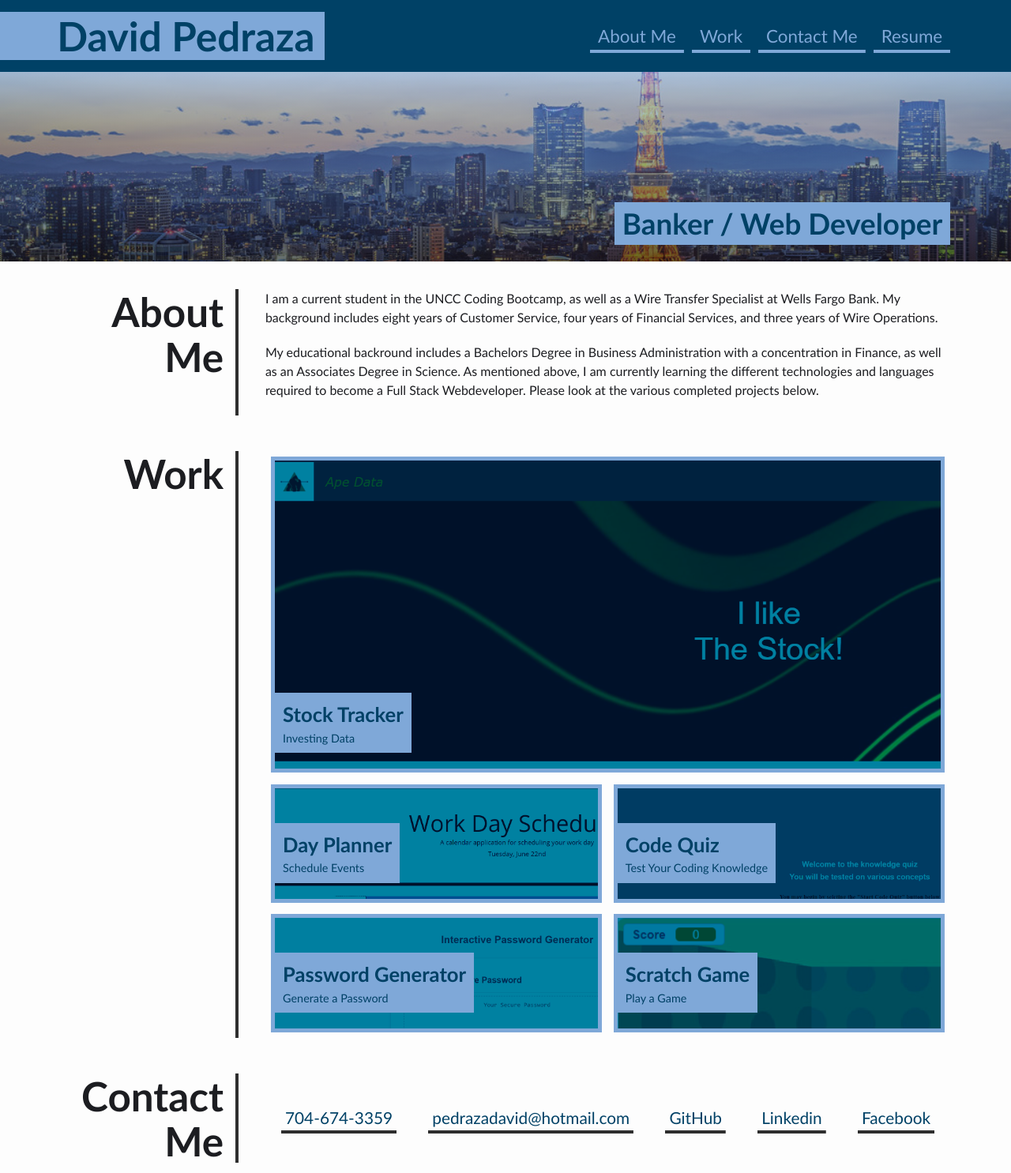
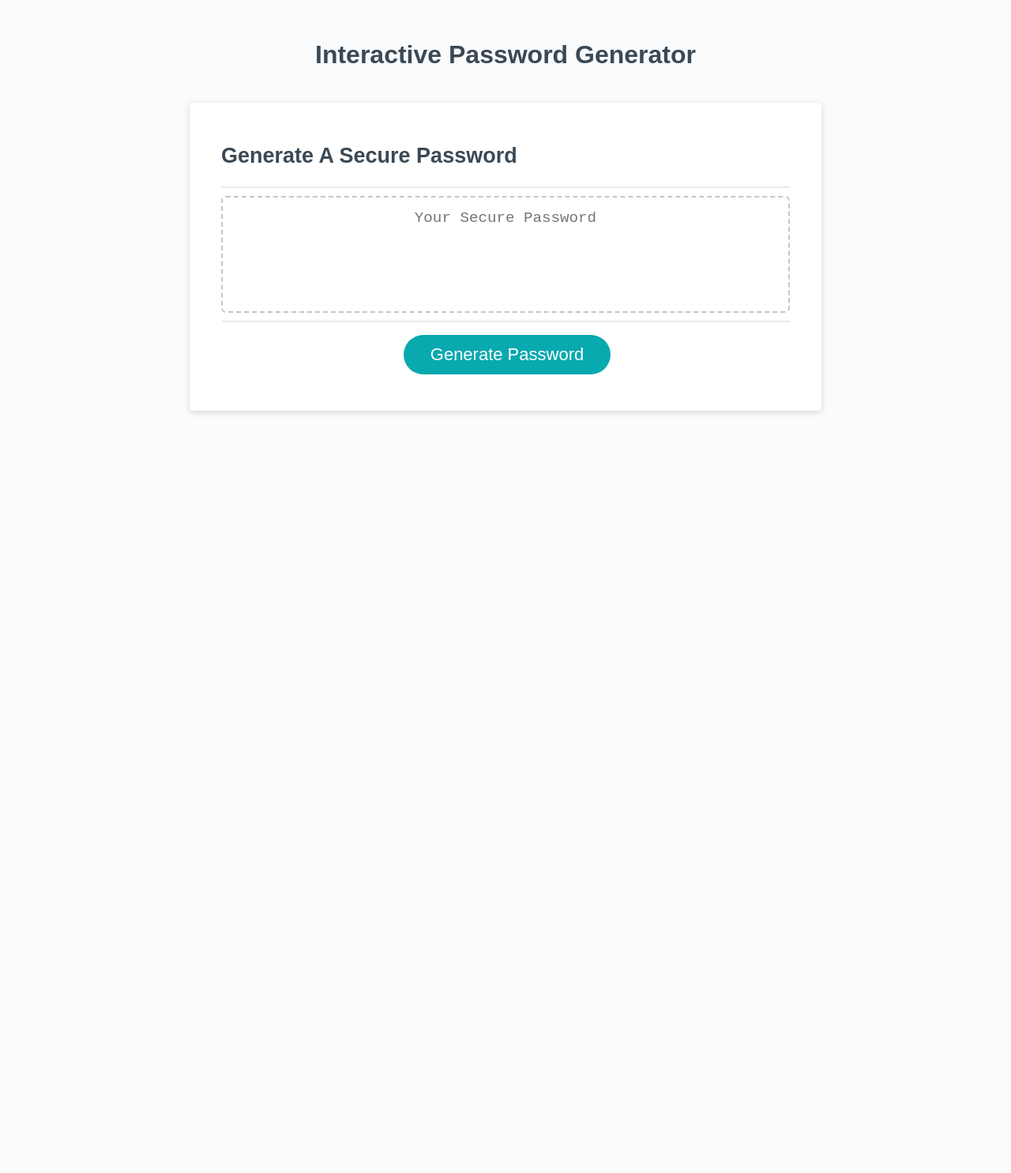
Before and after one commit to DavidPedraza95/Password-Generator, a plain HTML site: page index.html in a window 1280 px wide. Shown: the whole page at 79% size. After the commit the page ends 800 px from the top, so only its background shows below. Drawn offline with Linux system fonts and the light colour scheme.

Commit message:
updating password generator

```diff
--- a/index.html
+++ b/index.html
@@ -1,103 +1,34 @@
 <!DOCTYPE html>
 <html lang="en">
-
   <head>
-  <meta charset="UTF-8">
-  <meta name="viewport" content="width=device-width, initial-scale=1.0">
-  <meta http-equiv="X-UA-Compatible" content="ie=edge">
-  <title>David Pedraza Portfolio</title>
-  <link rel="stylesheet" href="./assets/css/style.css" />
+    <meta charset="UTF-8" />
+    <meta name="viewport" content="width=device-width, initial-scale=1.0" />
+    <meta http-equiv="X-UA-Compatible" content="ie=edge" />
+    <title>Password Generator</title>
+    <link rel="stylesheet" href="style.css" />
   </head>
-
   <body>
-
+    <div class="wrapper">
       <header>
-    <h1>David Pedraza</h1>
-    <nav>
-      <a href="#about">About Me</a>
-      <a href="#work">Work</a>
-      <a href="#contact">Contact Me</a>
-      <a href="./assets/Resume.pdf">Resume</a>
-    </nav>
+        <h1>Interactive Password Generator</h1>
       </header>
-
-  <section class="hero-banner">
-    <div>
-      <h2>Banker / Web Developer</h2>
+      <div class="card">
+        <div class="card-header">
+          <h2>Generate A Secure Password</h2>
         </div>
-  </section>
-
-  <main class="page-wrapper">
-    <section class="page-section" id="about">
-      <h2>About Me</h2>
-      <div>
-        <p>
-          I am a current student in the UNCC Coding Bootcamp, as well as a Wire Transfer Specialist at Wells Fargo Bank.
-          My background includes eight years of Customer Service, four years of Financial Services, and three years of Wire Operations.
-        </p>
-        <p>
-          My educational backround includes a Bachelors Degree in Business Administration with a concentration in Finance, as well as an Associates Degree in Science.
-          As mentioned above, I am currently learning the different technologies and languages required to become a Full Stack Webdeveloper.
-          Please look at the various completed projects below.
-        </p>
+        <div class="card-body">
+          <textarea
+            readonly
+            id="password"
+            placeholder="Your Secure Password"
+            aria-label="Generated Password"
+          ></textarea>
         </div>
-    </section>
-
-    <section class="page-section" id="work">
-      <h2>Work</h2>
-      <div class="flex-container">
-
-        <a href="https://davidpedraza95.github.io/Finance-Project-One/" class="flex-item StockTracker">
-          <div>
-            <h3>Stock Tracker</h3>
-            <span>Investing Data</span>
+        <div class="card-footer">
+          <button id="generate" class="btn">Generate Password</button>
         </div>
-        </a>
-
-        <a href="https://davidpedraza95.github.io/Day-Planner/" class="flex-item DayPlanner">
-          <div>
-            <h3>Day Planner</h3>
-            <span>Schedule Events</span>
       </div>
-        </a>
-        <a href="https://davidpedraza95.github.io/Code-Quiz/" class="flex-item CodeQuiz">
-          <div>
-            <h3>Code Quiz</h3>
-            <span>Test Your Coding Knowledge</span>
     </div>
-        </a>
-
-        <a href="https://davidpedraza95.github.io/Password-Generator/" class="flex-item PGenerator">
-          <div>
-            <h3>Password Generator</h3>
-            <span>Generate a Password</span>
-          </div>
-        </a>
-
-
-        <a href="https://scratch.mit.edu/projects/520492578" class="flex-item Game">
-          <div>
-            <h3>Scratch Game</h3>
-            <span>Play a Game</span>
-          </div>
-        </a>
-
-      </div>
-    </section>
-
-    <section class="page-section contact" id="contact">
-      <h2>Contact Me</h2>
-      <div>
-        <address>
-          <a href="tel:704-674-3359">704-674-3359</a>
-          <a href="mailto:pedrazadavid@hotmail.com">pedrazadavid@hotmail.com</a>
-          <a href="https://github.com/DavidPedraza95">GitHub</a>
-          <a href="https://www.linkedin.com/in/david-p-31114a68/">Linkedin</a>
-          <a href="https://www.facebook.com/117dep">Facebook</a>
-        </address>
-      </div>
-    </section>
-  </main>
+    <script src="script.js"></script>
   </body>
-
 </html>
```
Also changed, not shown: 1 other file. Lines whose indentation alone changed are shown as unchanged.
